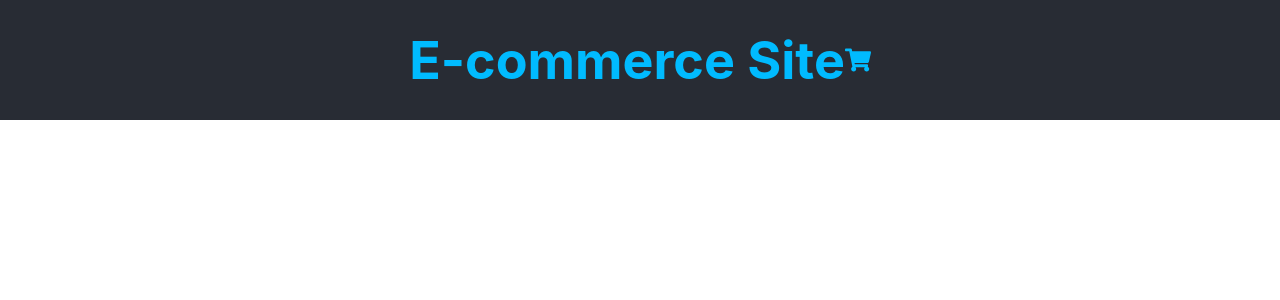
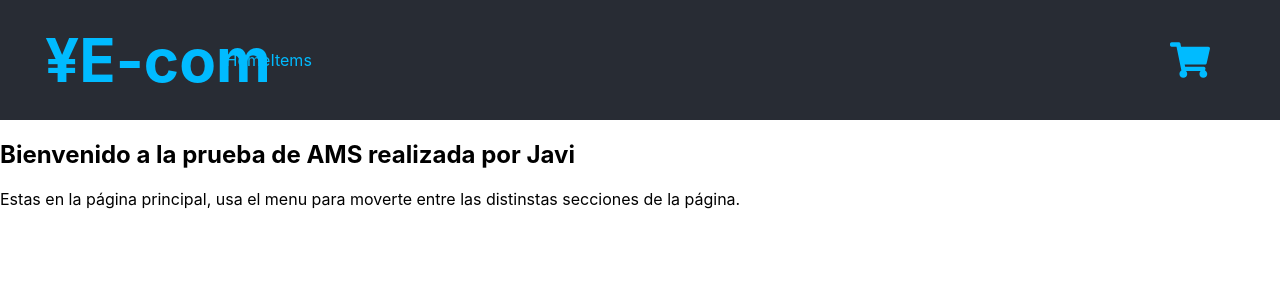
Before and after one commit to maniacdi/ams-test, a React (Create React App) app: page / in a window 1280 px wide. Shown: the top 300 px of the page. Built offline with nearby package versions, Linux system fonts and the light colour scheme.

Commit message:
router and pages

```diff
--- a/package.json
+++ b/package.json
@@ -9,6 +9,7 @@
     "react": "^18.2.0",
     "react-dom": "^18.2.0",
     "react-icons": "^4.8.0",
+    "react-router-dom": "^6.10.0",
     "react-scripts": "5.0.1",
     "web-vitals": "^2.1.4"
   },
--- a/src/App.js
+++ b/src/App.js
@@ -1,12 +1,20 @@
 import React from 'react';
+import { BrowserRouter as Router, Route, Routes } from 'react-router-dom';
 import Header from './components/header/Header';
+import Home from './pages/Home';
+import ItemList from './pages/ItemList';
+import ItemDetail from './pages/ItemDetail';
 
 const App = () => {
   return (
-    <div>
+    <Router>
       <Header />
-      {/* other components and content */}
-    </div>
+      <Routes>
+        <Route path='/' element={<Home />} />
+        <Route path='/items' element={<ItemList />} />
+        <Route path='/items' element={<ItemDetail />} />
+      </Routes>
+    </Router>
   );
 };
 
--- a/src/components/header/header.js
+++ b/src/components/header/header.js
@@ -1,9 +1,14 @@
+import { Link } from 'react-router-dom';
 import { FaShoppingCart } from 'react-icons/fa';
 import './Header.scss';
 const Header = () => {
   return (
     <div className='header'>
-      <h1>E-commerce Site</h1>
+      <Link to='/'>
+        <h1 className='logo'>¥E-com</h1>
+      </Link>
+      <Link to='/'>Home</Link>
+      <Link to='/items'>Items</Link>
       <FaShoppingCart className='icon cart' />
     </div>
   );
--- a/src/components/header/header.scss
+++ b/src/components/header/header.scss
@@ -4,7 +4,23 @@
   height: 120px;
   display: flex;
   align-items: center;
-  justify-content: center;
-  font-size: calc(10px + 2vmin);
   color: $primary-color;
+  a {
+    color: $primary-color;
+    text-decoration: none;
+  }
+  .icon {
+    height: 40px;
+    width: 40px;
+  }
+  .logo {
+    color: $primary-color;
+    margin-left: 20%;
+    width: max-content;
+    font-size: 60px;
+  }
+  .cart {
+    position: absolute;
+    right: 70px;
+  }
 }
--- /dev/null
+++ b/src/pages/Home.js
@@ -0,0 +1,15 @@
+import React from 'react';
+
+const Home = () => {
+  return (
+    <div className='home' data-testid='home'>
+      <h2>Bienvenido a la prueba de AMS realizada por Javi</h2>
+      <span>
+        Estas en la página principal, usa el menu para moverte entre las
+        distinstas secciones de la página.
+      </span>
+    </div>
+  );
+};
+
+export default Home;
--- /dev/null
+++ b/src/pages/ItemDetail.js
@@ -0,0 +1,26 @@
+import React from 'react';
+import { useParams } from 'react-router-dom';
+// import useItemDetail from '../hooks/useItem';
+// import Item from '../components/item/item';
+
+const ItemDetail = () => {
+  // const { id } = useParams();
+  // const { item, loading, error } = useItemDetail(id);
+
+  // if (loading) {
+  //   return <div>Loading...</div>;
+  // }
+
+  // if (error) {
+  //   return <div>Error: {error}</div>;
+  // }
+
+  return (
+    <div className='item-detail' data-testid='item-detail'>
+      ITEM
+      {/* <Item item={item} /> */}
+    </div>
+  );
+};
+
+export default ItemDetail;
--- /dev/null
+++ b/src/pages/ItemList.js
@@ -0,0 +1,15 @@
+import React from 'react';
+
+const ItemList = () => {
+  return (
+    <div className='home' data-testid='home'>
+      <h2>Bienvenido a la prueba de AMS realizada por Javi</h2>
+      <span>
+        Estas en la página principal, usa el menu para moverte entre las
+        distinstas secciones de la página.
+      </span>
+    </div>
+  );
+};
+
+export default ItemList;
```
Also changed, not shown: src/components/item/item.js (+10 -2 lines), src/components/itemList/itemList.js (deleted, +0 -7 lines), src/hooks/useItems.js (added, +29 -0 lines), src/components/itemList/itemList.scss (deleted), 1 other file (tests, documents, lock files or other folders).
